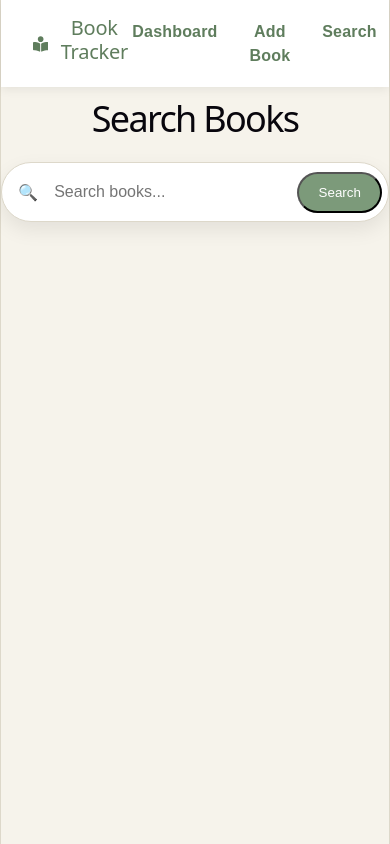
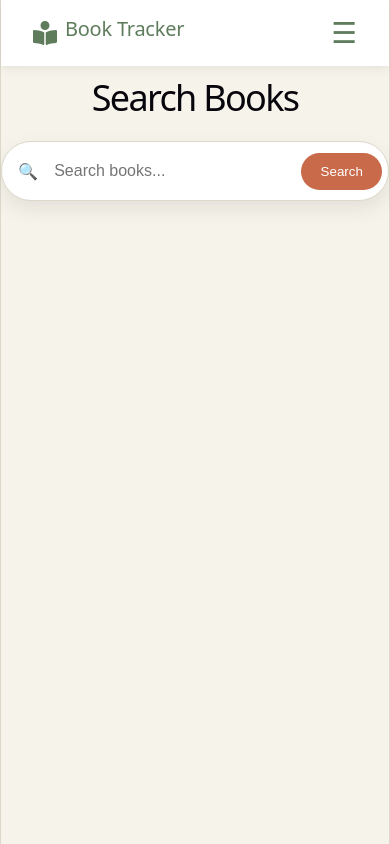
Before and after one commit to bdnaima/book_tracker, a React (Vite) app: page /search in a window 390 px wide. Built offline with nearby package versions, Linux system fonts and the light colour scheme.

Commit message:
Add hamburger menu for navbar and some styling.

```diff
--- a/src/App.css
+++ b/src/App.css
@@ -1,8 +1,8 @@
 :root {
   --bg: #f6f3eb;
   --card-bg: #ffffff;
-  --primary: #7c9a7a;
-  --primary-dark: #5f7d5d;
+  --primary: #c96a4a;
+  --primary-dark: #a85439;
   --text: #4a4a42;
   --text-light: #7b7b70;
   --border: #ddd8ca;
@@ -33,12 +33,12 @@ body {
   margin-bottom: 1rem;
   color: black;
 }
-
+/* Books Grid */
 .books-grid {
   display: grid;
   grid-template-columns: repeat(3, minmax(0, 1fr));
-  gap: 1rem;
-  margin-top: 1rem;
+  gap: 1.5rem;
+  margin-top: 1.5rem;
 }
 
 .empty-state {
@@ -47,6 +47,8 @@ body {
   font-size: 1.2rem;
   color: #777;
 }
+
+/* Adding books form section */
 
 .book-form {
   max-width: 650px;
@@ -99,6 +101,7 @@ body {
   background: var(--primary-dark);
 }
 
+/* Home Section */
 .home {
   max-width: 1200px;
   margin: 0 auto;
@@ -115,6 +118,7 @@ body {
   padding: 0.8rem 1.5rem;
 }
 
+/* Search section */
 .search-box {
   background: white;
   border: 1px solid var(--border);
@@ -142,11 +146,26 @@ body {
 .search-btn {
   margin-right: 6px;
   border-radius: 999px;
+  border: none;
   padding: 0.7rem 1.2rem;
   background: var(--primary);
   color: white;
 }
 
+/* loading spinner */
+
 .spinner {
   animation: spin 1s linear infinite;
 }
+
+@media (max-width: 900px) {
+  .books-grid {
+    grid-template-columns: repeat(2, 1fr);
+  }
+}
+
+@media (max-width: 600px) {
+  .books-grid {
+    grid-template-columns: 1fr;
+  }
+}
--- a/src/components/BookCard/BookCard.css
+++ b/src/components/BookCard/BookCard.css
@@ -3,7 +3,7 @@
   border-radius: 18px;
   overflow: hidden;
   box-shadow: 0 8px 20px rgba(0, 0, 0, 0.08);
-
+  width: 100%;
   transition: 0.2s ease;
 }
 
@@ -27,6 +27,7 @@
   font-size: 1rem;
   margin-bottom: 0.4rem;
   color: #4a4a42;
+  min-height: 48px;
 }
 
 .book-author {
--- a/src/components/Navbar/Navbar.css
+++ b/src/components/Navbar/Navbar.css
@@ -5,6 +5,7 @@
   padding: 1rem 2rem;
   background: white;
   box-shadow: 0 2px 10px rgba(0, 0, 0, 0.08);
+  position: relative;
 }
 
 .navbar-logo {
@@ -27,3 +28,37 @@
   color: #5f7d5d;
   font-weight: 600;
 }
+
+.menu-btn {
+  display: none;
+  font-size: 1.8rem;
+  background: none;
+  border: none;
+  cursor: pointer;
+  color: #5f7d5d;
+}
+
+@media (max-width: 768px) {
+  .menu-btn {
+    display: block;
+  }
+
+  .nav-links {
+    display: none;
+    flex-direction: column;
+
+    position: absolute;
+    top: 70px;
+    right: 20px;
+
+    background: white;
+    padding: 1rem;
+    border-radius: 12px;
+
+    box-shadow: 0 8px 20px rgba(0, 0, 0, 0.15);
+  }
+
+  .nav-links.active {
+    display: flex;
+  }
+}
--- a/src/components/Navbar/Navbar.jsx
+++ b/src/components/Navbar/Navbar.jsx
@@ -1,8 +1,11 @@
+import { useState } from "react";
 import { Link } from "react-router-dom";
 import { FaBookReader } from "react-icons/fa";
 import "./Navbar.css";
 
 const Navbar = () => {
+  const [open, setOpen] = useState(false);
+
   return (
     <nav className="navbar">
       <div className="navbar-logo">
@@ -10,10 +13,20 @@ const Navbar = () => {
         <h2>Book Tracker</h2>
       </div>
 
-      <div className="nav-links">
-        <Link to="/">Dashboard</Link>
-        <Link to="/add-book">Add Book</Link>
-        <Link to="/search">Search</Link>
+      <button className="menu-btn" onClick={() => setOpen(!open)}>
+        ☰
+      </button>
+
+      <div className={`nav-links ${open ? "active" : ""}`}>
+        <Link to="/" onClick={() => setOpen(false)}>
+          Dashboard
+        </Link>
+        <Link to="/search" onClick={() => setOpen(false)}>
+          Search
+        </Link>
+        <Link to="/add-book" onClick={() => setOpen(false)}>
+          Add Book
+        </Link>
       </div>
     </nav>
   );
--- a/src/pages/Home.jsx
+++ b/src/pages/Home.jsx
@@ -1,4 +1,5 @@
 import BookCard from "../components/BookCard/BookCard";
+import "../App.css";
 
 const Home = ({ books }) => {
   return (
--- a/src/pages/Search.jsx
+++ b/src/pages/Search.jsx
@@ -51,7 +51,7 @@ const Search = ({ setBooks }) => {
         </div>
       </div>
 
-      <div className="books-grid">
+      <div className="books-grid home">
         {results.map((book) => (
           <div key={book.key} className="book-card">
             <img
```
